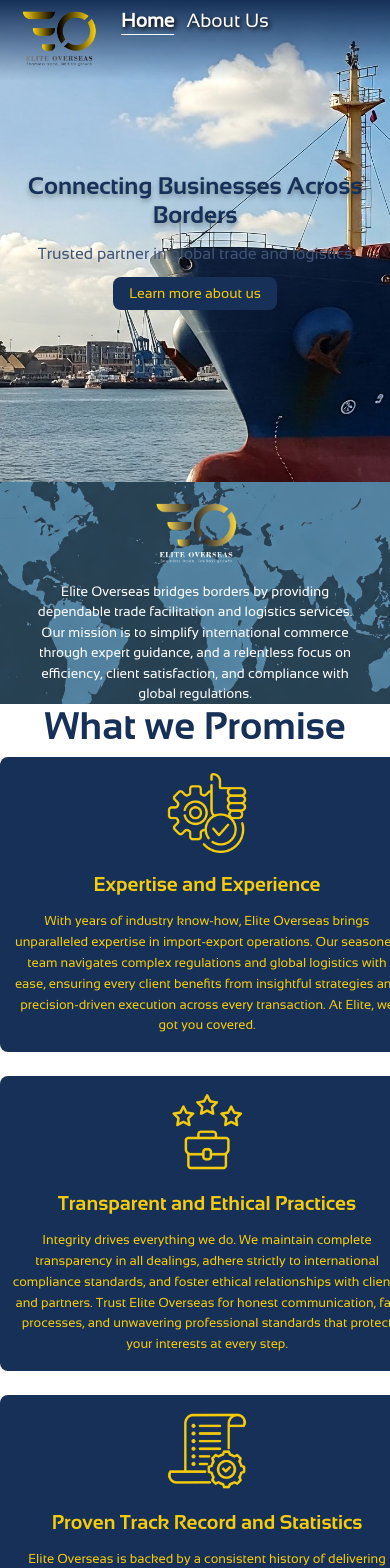
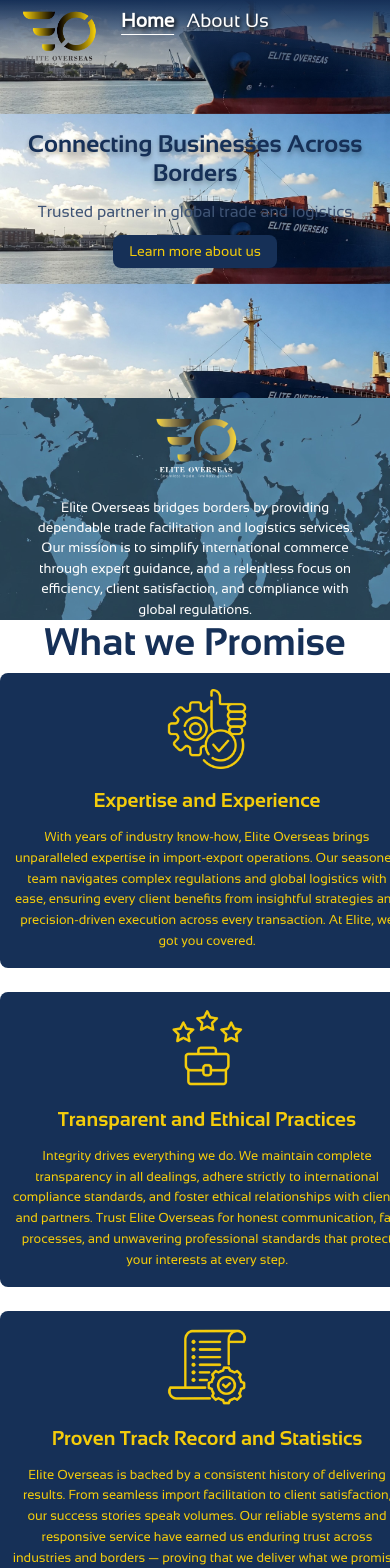
Before and after one commit to Burhanuddin785/EliteOverseas, a React (Create React App) app: page / in a window 390 px wide. Shown: the top 1568 px of the page. Built offline with nearby package versions, Linux system fonts and the light colour scheme.

Commit message:
EliteOverseas Deployment2 responsive work

```diff
--- a/src/css/shared/AboutusHero.css
+++ b/src/css/shared/AboutusHero.css
@@ -83,14 +83,15 @@
     }
 
     .aboutHeading {
-      font-size: 1rem;
+      font-size: 1.5rem;
       letter-spacing: 2px;
       -webkit-text-stroke: 0.4px #0f1b3d;
       padding: 0 10px;
     }
 
     .about {
-      font-size: 0.5rem;
+      font-size: 1rem;
+      max-width: 60vw;
     }
 
     .textbg {
--- a/src/css/shared/HeroSec.css
+++ b/src/css/shared/HeroSec.css
@@ -108,12 +108,12 @@
 
   @media (max-width: 480px) {
     .heroSec {
-      height: 50vh; /* Slightly taller for small screens */
+      height: 40vh; /* Slightly taller for small screens */
       grid-template-columns: 1fr;
       text-align: center;
       padding: 30px 16px;
       background-position: center;
-      background-size: cover;
+      background-size: contain;
     }
 
     .leftAligned {
--- a/src/css/shared/SliderImg.css
+++ b/src/css/shared/SliderImg.css
@@ -9,6 +9,7 @@
     /* align-items: center; */
     background-size: cover;
     background-repeat: no-repeat;
+    background-position: center;
     transition: background-image 1s ease-in-out;
 }
 .sliderTitle{
@@ -41,7 +42,7 @@
         height: 60vh;
     }
     .sliderTitle{
-        font-size: 1rem;
+        font-size: 1.5rem;
         font-weight: 300;
     }
     .SliderHeading{
--- a/src/css/shared/WhatWePromise.css
+++ b/src/css/shared/WhatWePromise.css
@@ -79,4 +79,10 @@
       font-size: 2.4rem;
       padding: 0 12px;
     }
+        .WWPcardsection {
+      flex-direction: column;
+      align-items: center;
+      gap: 24px;
+      max-width: 400px;
+    }
   }
--- a/src/css/shared/WhoWeAre.css
+++ b/src/css/shared/WhoWeAre.css
@@ -95,14 +95,14 @@
     }
 
     .WWAleft{
-      height: 50vh;
+      height: 30vh;
       width: 60vw;
     }
 
     .WWAright {
       position: absolute  ;
       left: 30%;
-      height: 50vh;
+      height: 30vh;
       width: 70vw;
     }
 
```
